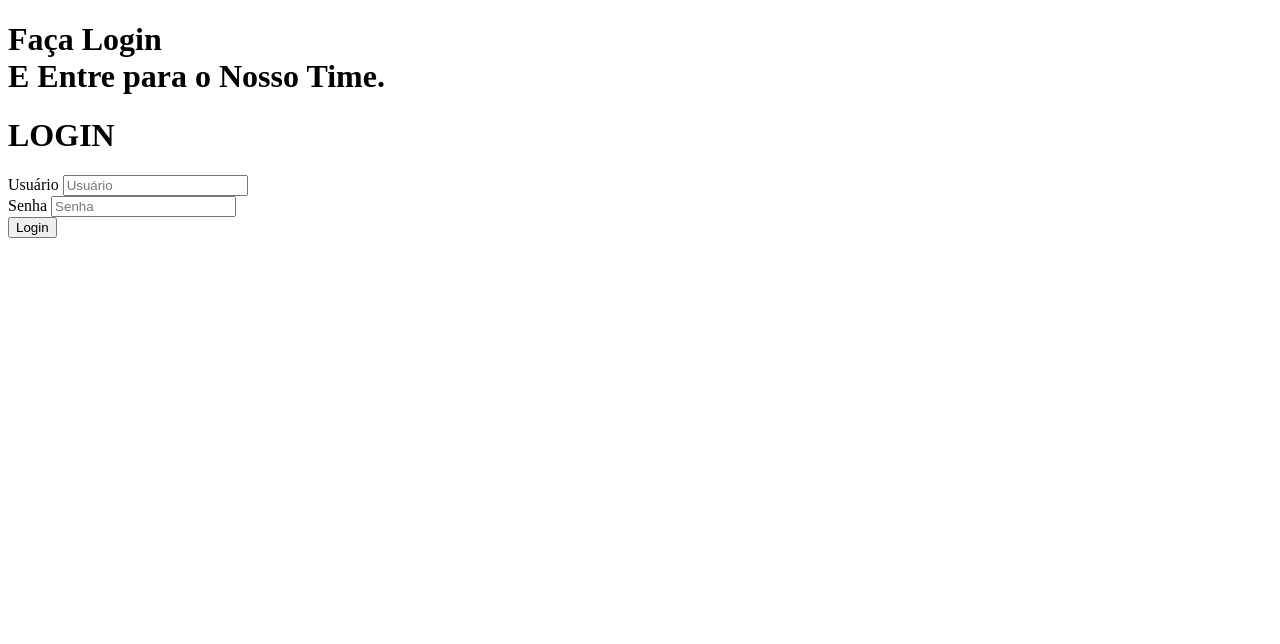
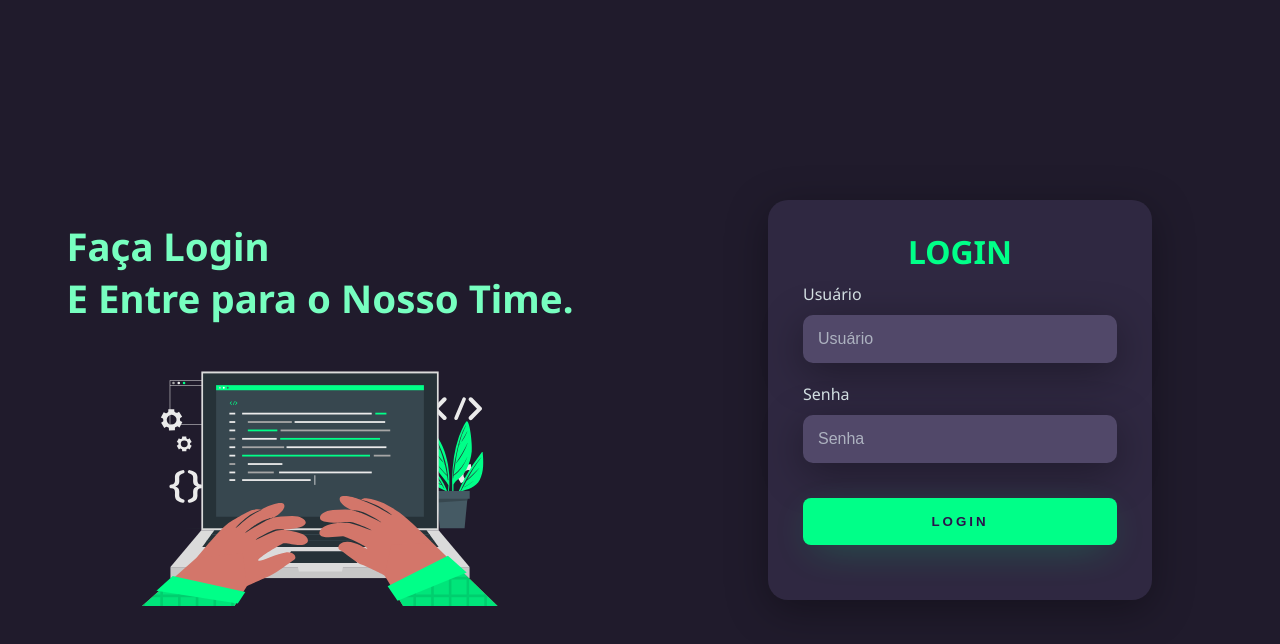
Before and after one commit to DevBack/login-page, a plain HTML site: page index.html in a window 1280 px wide. Drawn offline with Linux system fonts and the light colour scheme.

Commit message:
Page Styling

```diff
--- a/index.html
+++ b/index.html
@@ -4,16 +4,18 @@
     <meta charset="UTF-8">
     <meta http-equiv="X-UA-Compatible" content="IE=edge">
     <meta name="viewport" content="width=device-width, initial-scale=1.0">
+    <link rel="stylesheet" href="style.css">
     <title>Login</title>
 </head>
 <body>
     <div class="main-login">
         <div class="left-login">
             <h1>Faça Login<br>E Entre para o Nosso Time.</h1>
+            <img src="developer.svg" class="left-login-image" alt="Desenvolvedor">
         </div>
-        <h1>LOGIN</h1>
         <div class="right-login">
             <div class="card-login">
+                <h1>LOGIN</h1>
                 <div class="textfield">
                     <label for="usuario">Usuário</label>
                     <input type="text" name="usuario" placeholder="Usuário" />
--- /dev/null
+++ b/style.css
@@ -0,0 +1,140 @@
+@import url('https://fonts.googleapis.com/css2?family=Noto+Sans:wght@400;700&display=swap');
+
+body {
+    margin: 0;
+    font-family: 'Noto Sans', sans-serif;
+}
+
+body * {
+    box-sizing: border-box;
+}
+
+.main-login {
+    width: 100vw;
+    height: 100vh;
+    background: #201b2c;
+    display: flex;
+    justify-content: center;
+    align-items: center;
+}
+
+.left-login {
+    width: 50vw;
+    height: 100vh;
+    display: flex;
+    justify-content: center;
+    align-items: center;
+    flex-direction: column;
+}
+
+.left-login > h1 {
+    font-size: 3vw;
+    color: #77ffc0;
+}
+
+.left-login-image {
+    width: 30vw;
+}
+
+.right-login {
+    width: 50vw;
+    height: 100vh;
+    display: flex;
+    justify-content: center;
+    align-items: center;
+}
+
+.card-login {
+    width: 60%;
+    display: flex;
+    justify-content: center;
+    align-items: center;
+    flex-direction: column;
+    padding: 30px 35px;
+    background: #2f2841;
+    border-radius: 20px;
+    box-shadow: 0px 10px 40px #00000056;
+}
+
+.card-login > h1 {
+    color: #00ff88;
+    font-weight: 800;
+    margin: 0;
+}
+
+.textfield {
+    width: 100%;
+    display: flex;
+    flex-direction: column;
+    align-items: flex-start;
+    justify-content: center;
+    margin: 10px 0px;
+}
+
+.textfield > input {
+    width: 100%;
+    border: none;
+    border-radius: 10px;
+    padding: 15px;
+    background: #514869;
+    color: #f0ffffde;
+    font-size: 12pt;
+    box-shadow: 0px 10px 40px #00000056;
+    outline: none;
+    box-sizing: border-box;
+}
+
+.textfield > label {
+    color: #f0ffffde;
+    margin-bottom: 10px;
+}
+
+.textfield > input::placeholder {
+    color: #f0ffff94;
+}
+
+.btn-login {
+    width: 100%;
+    padding: 16px 0px;
+    margin: 25px;
+    border: none;
+    border-radius: 8px;
+    outline: none;
+    text-transform: uppercase;
+    font-weight: 800;
+    letter-spacing: 3px;
+    color: #2b134b;
+    background: #00ff88;
+    cursor: pointer;
+    box-shadow: 0px 10px 40px -12px #00ff8052;
+}
+
+@media only screen and (max-width: 950px) {
+    .card-login {
+        width: 85%;
+    }
+}
+
+@media only screen and (max-width: 600px) {
+    .main-login {
+        flex-direction: column;
+    }
+    .left-login > h1 {
+        display: none;
+    }
+    .left-login {
+        width: 100%;
+        height: auto;
+    }
+    .right-login {
+        width: 100%;
+        height: auto;
+    }
+    .left-login-image {
+        width: 50vw;
+        margin-bottom: 30px;
+    }
+    .card-login {
+        width: 90%;
+    }
+}
```
Also changed, not shown: developer.svg (added).
